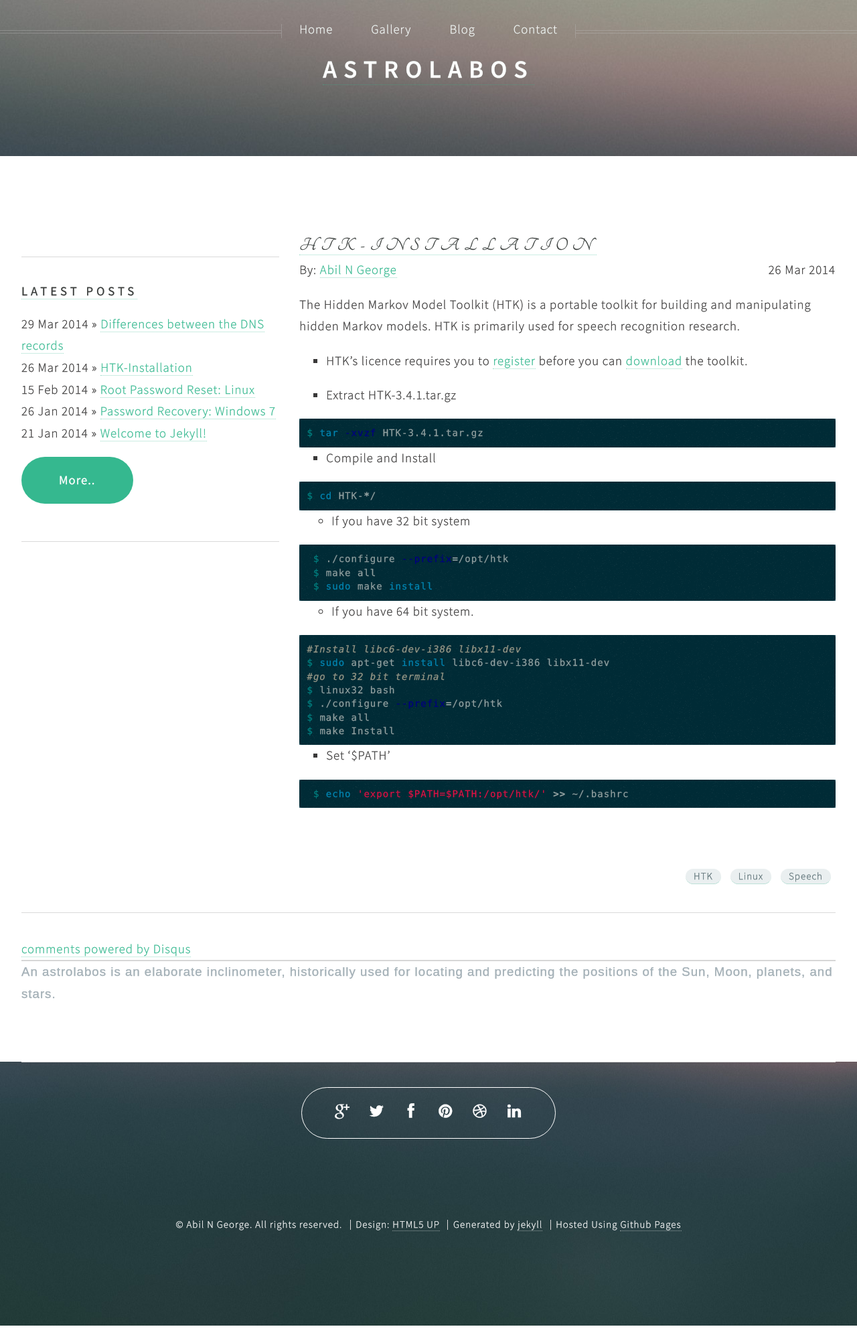
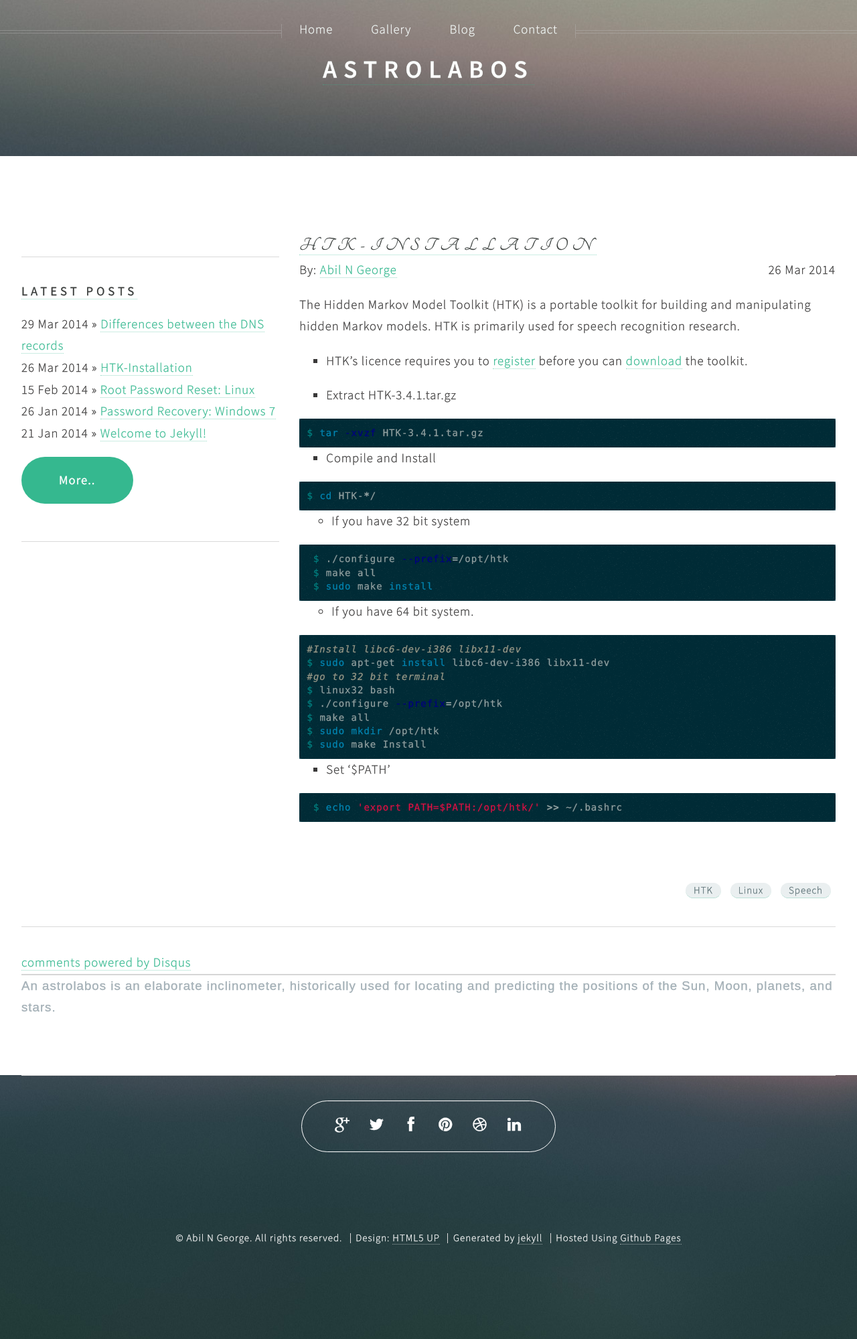
Before and after one commit to abilng/abilng.github.io, a Jekyll site: the page built from _posts/2014-03-26-HTK-Installation.md, in a window 1280 px wide. Shown: the whole page at 67% size. Built offline with Jekyll 4.4.1, drawn with Linux system fonts in a browser that asks for light colours; Markdown is read by kramdown in place of the engine named in the settings; comment, search, counter and statistics services are not loaded.

Commit message:
Update 2014-03-26-HTK-Installation.md

```diff
--- a/_posts/2014-03-26-HTK-Installation.md
+++ b/_posts/2014-03-26-HTK-Installation.md
@@ -33,9 +33,10 @@ $ sudo apt-get install libc6-dev-i386 libx11-dev
 $ linux32 bash
 $ ./configure --prefix=/opt/htk
 $ make all
-$ make Install
+$ sudo mkdir /opt/htk
+$ sudo make Install
 {% endhighlight %}
 
 4. Set '$PATH' {% highlight bash %}
- $ echo 'export $PATH=$PATH:/opt/htk/' >> ~/.bashrc
+ $ echo 'export PATH=$PATH:/opt/htk/' >> ~/.bashrc
 {% endhighlight %}
```
